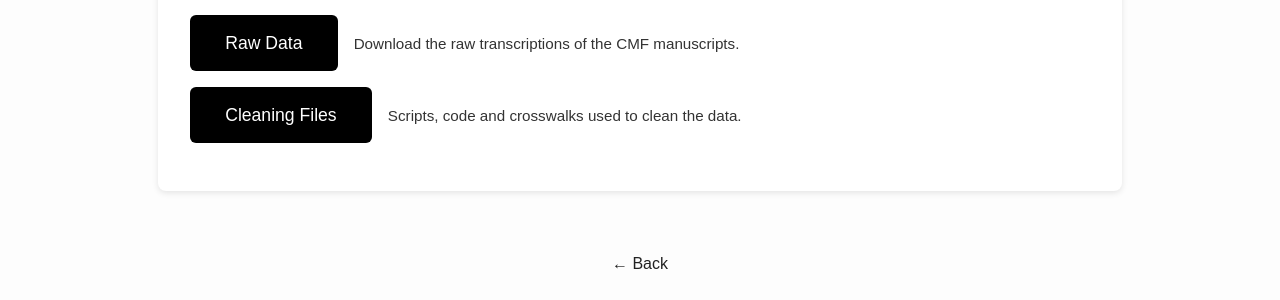
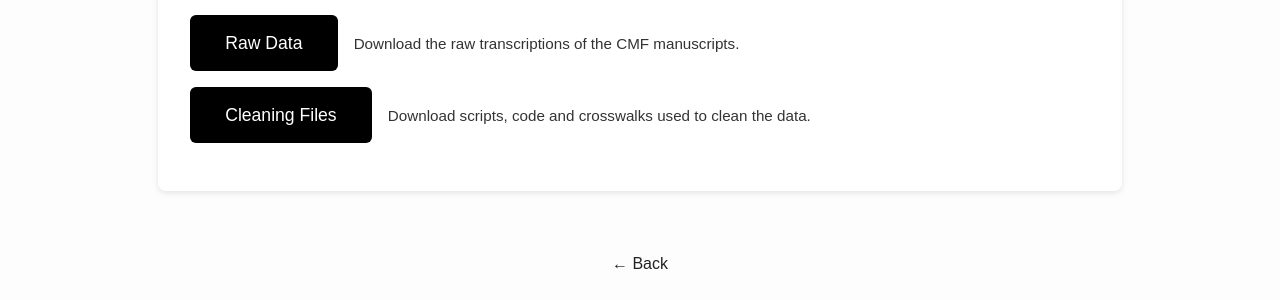
Before and after one commit to allen-otterstrom/CMF_data, a Jekyll site: the page built from raw_data_code.md, in a window 1280 px wide. Shown: the part 245-545 px from the top of the page. Built offline with Jekyll 4.4.1, drawn with Linux system fonts in a browser that asks for light colours.

Commit message:
Update raw_data_code.md

```diff
--- a/raw_data_code.md
+++ b/raw_data_code.md
@@ -12,7 +12,7 @@ title: Raw Data and Code
   </div>
   <div class="button-item">
     <a class="button" href="/CMF_data/cleaning_files.zip" download>Cleaning Files</a>
-    <div class="description">Scripts, code and crosswalks used to clean the data.</div>
+    <div class="description">Download scripts, code and crosswalks used to clean the data.</div>
   </div>
 
 <style>
```
